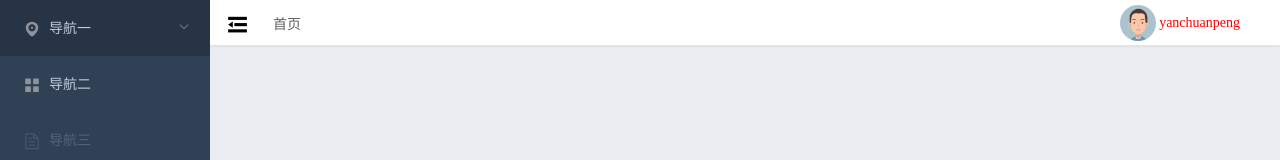
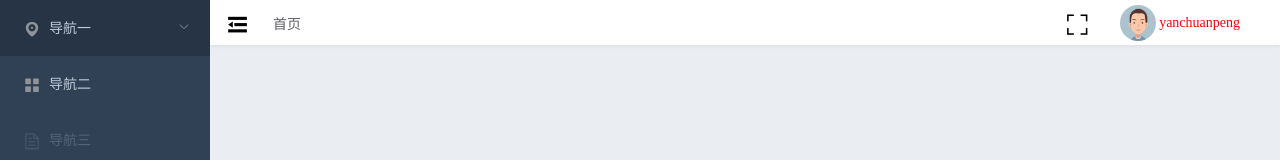
Before and after one commit to xiaoyankuaipao/yan.admin, a Vue app: page / in a window 1280 px wide. Shown: the top 160 px of the page. Built offline with nearby package versions, Linux system fonts and the light colour scheme.

Commit message:
Edit Screenful component

```diff
--- a/package.json
+++ b/package.json
@@ -14,6 +14,7 @@
     "axios": "^0.21.1",
     "element-ui": "^2.15.0",
     "js-cookie": "^2.2.1",
+    "screenfull": "^5.1.0",
     "vue": "^2.5.2",
     "vue-router": "^3.0.1",
     "vuex": "^3.6.2"
--- /dev/null
+++ b/src/components/Screenfull/index.vue
@@ -0,0 +1,50 @@
+<template>
+    <div style="padding:0 30px;" @click="fullscreenClick">
+        <el-tooltip :content="iconTip" placement="bottom" effect="light">
+          <i class="el-icon-full-screen"></i>
+        </el-tooltip>
+    </div>
+</template>
+
+<script>
+import screenfull from 'screenfull'
+export default {
+  data () {
+    return {
+      isFullscreen: false
+    }
+  },
+  methods: {
+    fullscreenClick () {
+      if (!screenfull.isEnabled) {
+        this.$message({
+          message: '不支持全屏',
+          type: 'warning'
+        })
+        return false
+      }
+      screenfull.toggle()
+    }
+  },
+  computed: {
+    iconTip () {
+      console.log(screenfull.isFullscreen)
+      return (screenfull.isFullscreen ? '取消全屏' : '全屏')
+    }
+  }
+}
+</script>
+
+<style scoped>
+i:hover {
+  cursor: pointer;
+  background-color: #d9d9d9;
+  transition: background-color .28s;
+}
+i {
+  display: inline-block;
+  vertical-align: middle;
+  font-size: 25px;
+}
+
+</style>
--- a/src/components/Shrink/index.vue
+++ b/src/components/Shrink/index.vue
@@ -1,6 +1,6 @@
 <template>
-  <div style="padding:0 15px;" >
-      <i :class="{'el-icon-s-fold': isActive,'el-icon-s-unfold': !isActive}" class="shrink" @click="toggleClick"></i>
+  <div style="padding:0 15px;"  @click="toggleClick">
+      <i :class="{'el-icon-s-fold': isActive,'el-icon-s-unfold': !isActive}" class="shrink"></i>
   </div>
 </template>
 
--- a/src/layout/components/Navbar.vue
+++ b/src/layout/components/Navbar.vue
@@ -4,6 +4,7 @@
         <breadcrumb class="breadcrumb-container" />
 
         <div class="right-menu">
+          <screenfull />
           <user />
         </div>
         <!-- 修改密码对话框 -->
@@ -15,6 +16,7 @@
 import { mapGetters } from 'vuex'
 import Shink from '@/components/Shrink/index'
 import Breadcrumb from '@/components/Breadcrumb'
+import Screenfull from '@/components/Screenfull'
 import User from '@/components/User'
 export default {
   data () {
@@ -30,6 +32,7 @@ export default {
   components: {
     Shink,
     Breadcrumb,
+    Screenfull,
     User
   },
   computed: {
@@ -77,6 +80,7 @@ export default {
   height: 100%;
   line-height: 45px;
   padding-right: 20px;
+  display: flex;
 }
 
 </style>
```
